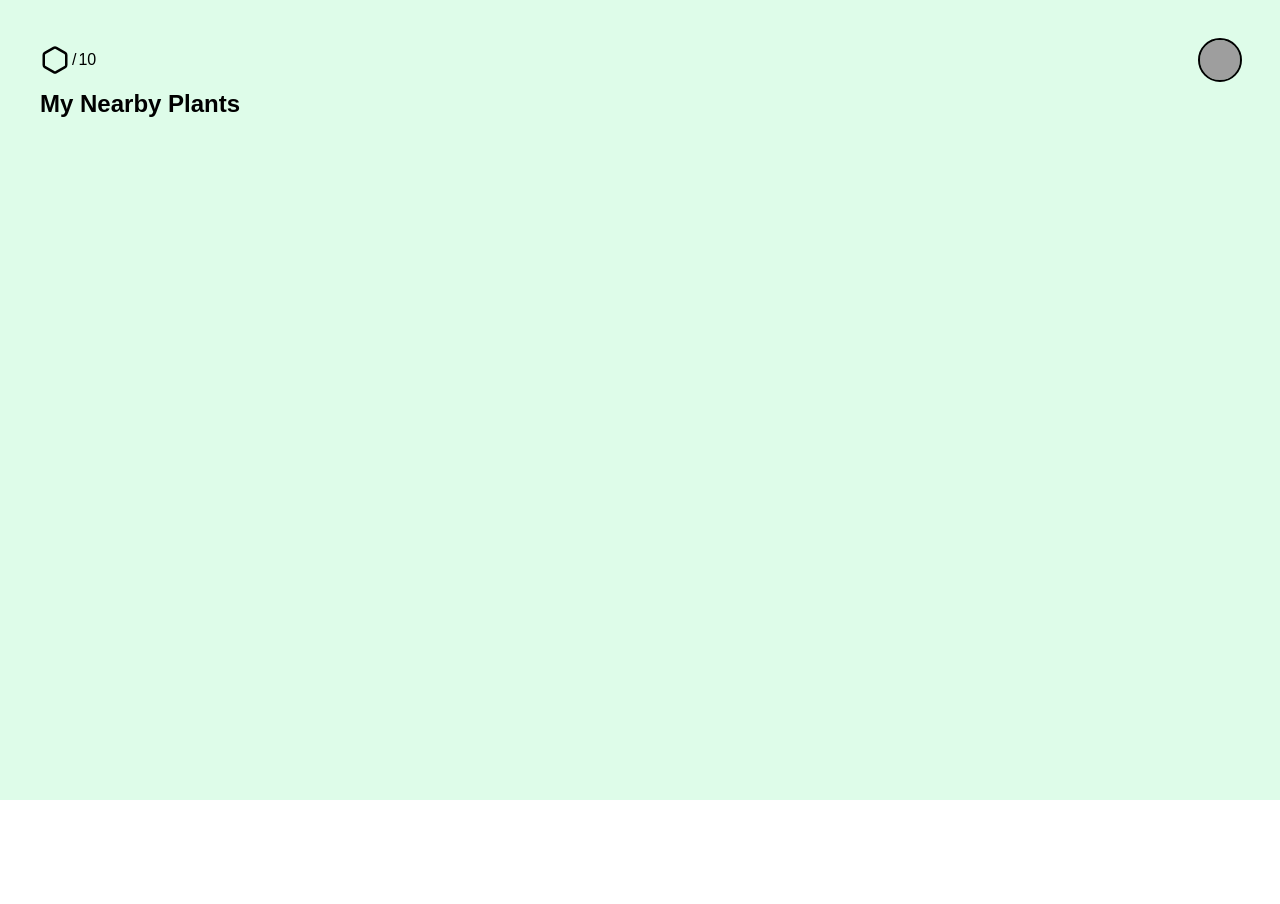
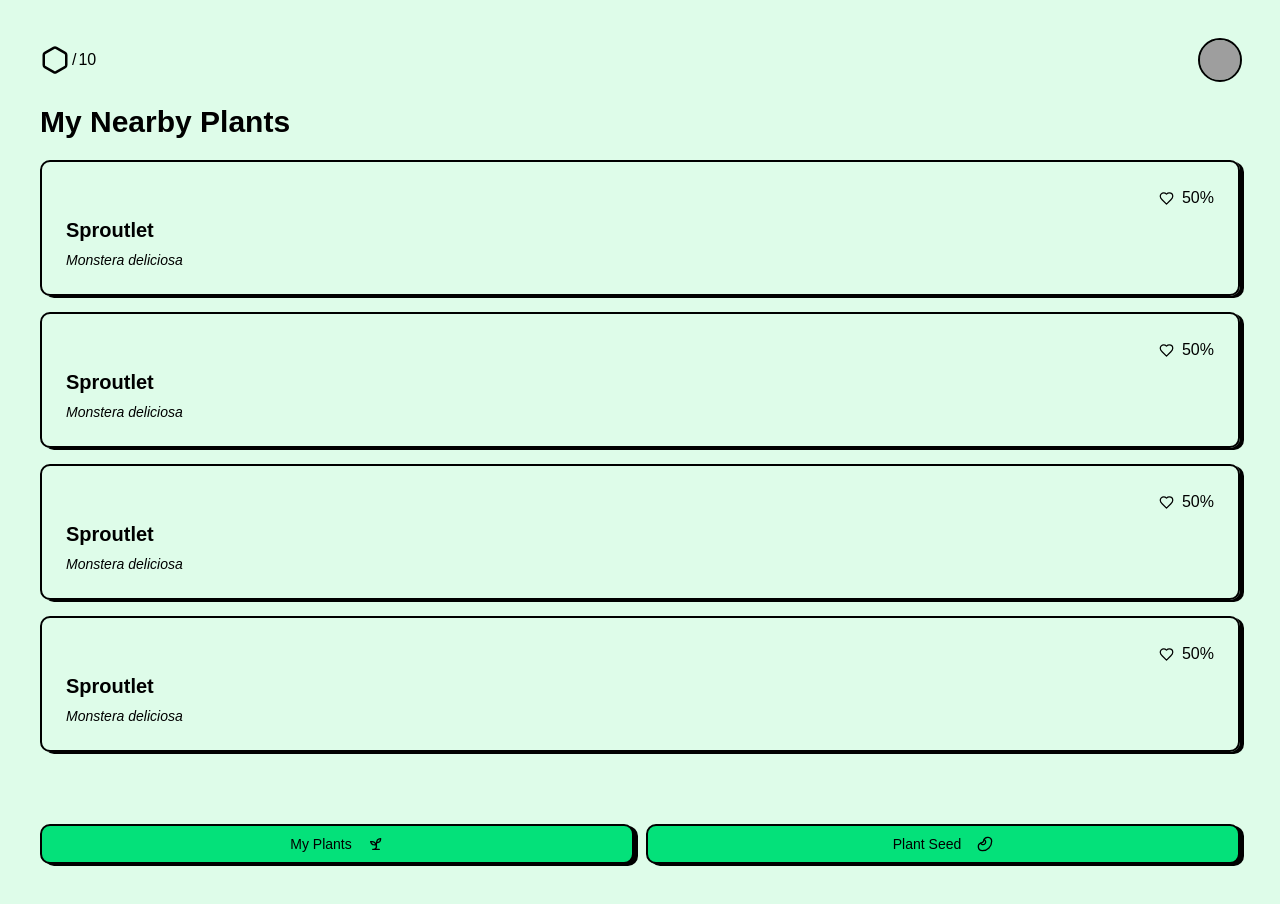
Before and after one commit to jasonuc/moota, a React (Vite) app in the folder web/: page /dashboard in a window 1280 px wide. Before the commit the page ends 800 px from the top, so only its background shows below. Built offline with nearby package versions, Linux system fonts and the light colour scheme; grey boxes are pictures that could not be loaded; a web font is replaced by a local one.

Commit message:
feat: add template for the dashboard page

```diff
--- a/web/src/components/my-nearby-plants.tsx
+++ b/web/src/components/my-nearby-plants.tsx
@@ -1,9 +1,15 @@
-import Title from "./title";
+import Plant from "./plant";
 
 export default function MyNearbyPlants() {
-  return (
-    <div>
-        <Title text="My Nearby Plants" />
-    </div>
-  )
+    return (
+        <div className="flex flex-col">
+            <h1 className="text-3xl font-heading mb-5">My Nearby Plants</h1>
+
+            <div className="flex flex-col space-y-4 h-[40rem]">
+                {[1,2,3,4].map((_, key) => (
+                    <Plant key={key} />
+                ))}
+            </div>
+        </div>
+    )
 }
--- /dev/null
+++ b/web/src/components/plant.tsx
@@ -0,0 +1,22 @@
+import { Heart } from "lucide-react";
+import { Card, CardContent, CardDescription, CardHeader, CardTitle } from "@/components/ui/card"
+import { Link } from "@tanstack/react-router";
+
+export default function Plant() {
+    return (
+        <Link to="/dashboard">
+            <Card className="w-full min-h-fit gap-y-1.5 active:scale-[98%] transition-all duration-150 bg-secondary">
+                <CardContent className="flex justify-end">
+                    <div className="flex items-center gap-x-2">
+                        <Heart size={15} />
+                        50%
+                    </div>
+                </CardContent>
+                <CardHeader>
+                    <CardTitle className="text-xl font-bold">Sproutlet</CardTitle>
+                    <CardDescription className="italic">Monstera deliciosa</CardDescription>
+                </CardHeader>
+            </Card >
+        </Link>
+    )
+}
--- a/web/src/components/title.tsx
+++ /dev/null
@@ -1,11 +0,0 @@
-type Title = {
-    text: string
-}
-
-export default function Title({ text }: Title) {
-    return (
-        <h1 className="text-2xl font-semibold">
-            {text}
-        </h1>
-    )
-}
--- /dev/null
+++ b/web/src/components/ui/card.tsx
@@ -0,0 +1,92 @@
+import * as React from "react"
+
+import { cn } from "@/lib/utils"
+
+function Card({ className, ...props }: React.ComponentProps<"div">) {
+  return (
+    <div
+      data-slot="card"
+      className={cn(
+        "rounded-base flex flex-col shadow-shadow border-2 gap-6 py-6 border-border bg-background text-foreground font-base",
+        className,
+      )}
+      {...props}
+    />
+  )
+}
+
+function CardHeader({ className, ...props }: React.ComponentProps<"div">) {
+  return (
+    <div
+      data-slot="card-header"
+      className={cn(
+        "@container/card-header grid auto-rows-min grid-rows-[auto_auto] items-start gap-1.5 px-6 has-[data-slot=card-action]:grid-cols-[1fr_auto] [.border-b]:pb-6",
+        className,
+      )}
+      {...props}
+    />
+  )
+}
+
+function CardTitle({ className, ...props }: React.ComponentProps<"div">) {
+  return (
+    <div
+      data-slot="card-title"
+      className={cn("font-heading leading-none", className)}
+      {...props}
+    />
+  )
+}
+
+function CardDescription({ className, ...props }: React.ComponentProps<"div">) {
+  return (
+    <div
+      data-slot="card-description"
+      className={cn("text-sm font-base", className)}
+      {...props}
+    />
+  )
+}
+
+function CardAction({ className, ...props }: React.ComponentProps<"div">) {
+  return (
+    <div
+      data-slot="card-action"
+      className={cn(
+        "col-start-2 row-span-2 row-start-1 self-start justify-self-end",
+        className,
+      )}
+      {...props}
+    />
+  )
+}
+
+function CardContent({ className, ...props }: React.ComponentProps<"div">) {
+  return (
+    <div
+      data-slot="card-content"
+      className={cn("px-6", className)}
+      {...props}
+    />
+  )
+}
+
+function CardFooter({ className, ...props }: React.ComponentProps<"div">) {
+  return (
+    <div
+      data-slot="card-footer"
+      className={cn("flex items-center px-6 [.border-t]:pt-6", className)}
+      {...props}
+    />
+  )
+}
+
+export {
+  Card,
+  CardHeader,
+  CardFooter,
+  CardTitle,
+  CardDescription,
+  CardContent,
+  CardAction,
+}
--- a/web/src/index.css
+++ b/web/src/index.css
@@ -20,6 +20,7 @@
 }
 
 @custom-variant dark (&:is(.dark *));
+
 :root {
   --background: oklch(96.47% 0.0401 157.79);
   --secondary-background: oklch(100% 0 0);
--- a/web/src/routes/dashboard/index.tsx
+++ b/web/src/routes/dashboard/index.tsx
@@ -1,6 +1,8 @@
 import HomeHeader from '@/components/home-header'
 import MyNearbyPlants from '@/components/my-nearby-plants';
+import { Button } from '@/components/ui/button';
 import { createFileRoute } from '@tanstack/react-router'
+import { BeanIcon, SproutIcon } from 'lucide-react';
 
 export const Route = createFileRoute('/dashboard/')({
     component: RouteComponent,
@@ -10,10 +12,21 @@ function RouteComponent() {
     const seedCount = 10;
 
     return (
-        <div className='flex flex-col space-y-2'>
+        <div className='flex flex-col space-y-6'>
             <HomeHeader seedCount={seedCount} />
 
             <MyNearbyPlants />
+
+            <div className="w-full grid grid-cols-2 gap-3">
+                <Button>
+                    My Plants
+                    <SproutIcon className="ml-2" />
+                </Button>
+                <Button>
+                    Plant Seed
+                    <BeanIcon className="ml-2" />
+                </Button>
+            </div>
         </div>
     )
 }
```
